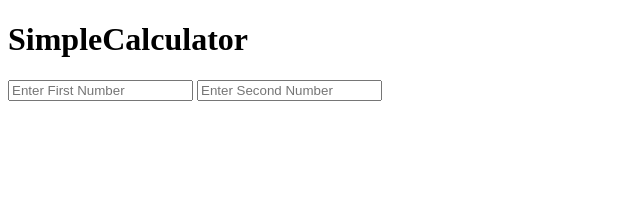
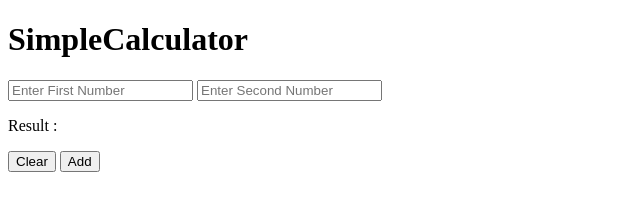
Before and after one commit to faiyankhan/DOM-Practice, a plain HTML site: page index.html in a window 1280 px wide. Shown: the whole page, without its empty margins (0-640 px from the left). Drawn offline with Linux system fonts and the light colour scheme.

Commit message:
Add and Clear Button added

```diff
--- a/index.html
+++ b/index.html
@@ -14,6 +14,14 @@
 
         <input type="text" class="num-input" id="num2" placeholder="Enter Second Number">
 
+        <p id="result" class="text-result">Result :</p>
+
+        <div class="btn-container">
+            <button type="button" class="btn-result" onclick="clearInput()">Clear</button>
+
+            <button type="button" class="btn-result" onclick="add()">Add</button>
+
+        </div>
 
     </div>
 
```
